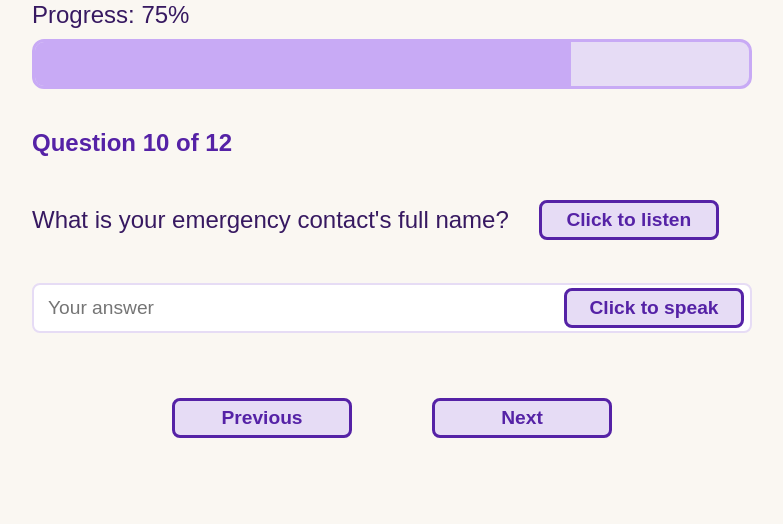
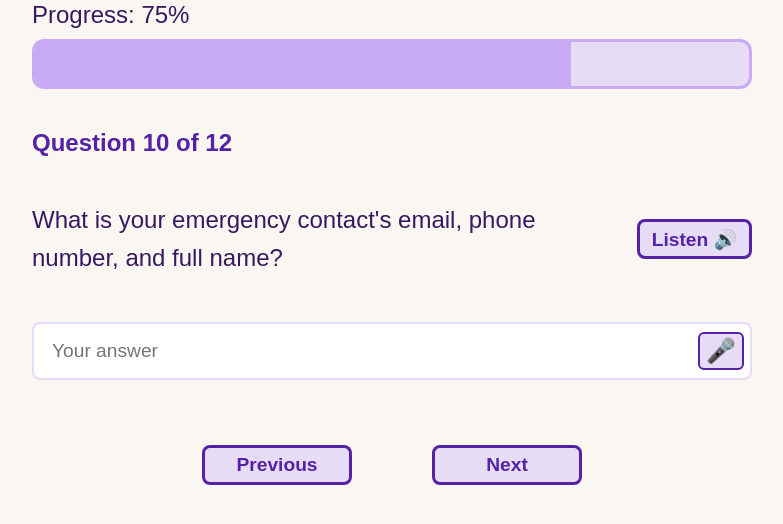
Before and after one commit to gittel-rosenblatt/iris, a Flask app: page /workspace in a window 1280 px wide. Shown: the part 210-734 px from the top of the page, without its empty margins (248-1031 px from the left). Run offline with Flask 3, Linux system fonts and the light colour scheme.

Commit message:
Add voice-to-text button to all pages with input boxes and create global.js file to handle vtt and tts

```diff
--- a/static/css/global.css
+++ b/static/css/global.css
@@ -116,6 +116,12 @@ img {
     background: transparent;
 }
 
+
+
+
+
+
+
 .btn, .btn a {
     font-family: var(--main-font);
     background-color: var(--iris-purple);
@@ -133,6 +139,35 @@ img {
     background-color: var(--text-header);
     color: var(--iris-purple);
     border: 5px solid var(--iris-purple);
+}
+
+.input-with-vtt {
+    position: relative;
+    width: 100%;
+}
+
+.vtt-icon-btn {
+    position: absolute;
+    right: 8px;
+    top: 50%;
+    transform: translateY(-50%);
+
+    font-size: var(--font-size-md);
+
+    background-color: var(--iris-purple);
+    border: 2px solid var(--text-header);
+    border-radius: 6px;
+    padding: 3px 6px;
+
+    cursor: pointer;
+    transition: all 0.2s ease;
+    z-index: 2;
+}
+
+.vtt-icon-btn:hover {
+    background-color: var(--text-header);
+    color: var(--iris-purple);
+    transform: translateY(-50%) scale(1.08);
 }
 
 .short-text {
@@ -340,7 +375,7 @@ footer {
 }
 
 .form-group input, .form-group textarea {
-    padding: 12px 14px;
+    padding: 16px 18px;
     border: 2px solid var(--iris-purple);
     border-radius: 8px;
     font-family: var(--main-font);
@@ -433,7 +468,7 @@ footer {
 #toggle-confirm-password {
     position: absolute;
     right: 10px;
-    bottom: 10px;
+    bottom: 14px;
     background-color: var(--iris-purple);
     color: var(--text-header);
     font-family: var(--main-font);
--- a/static/css/workspace.css
+++ b/static/css/workspace.css
@@ -90,7 +90,7 @@
     font-size: var(--font-size-sm);
     cursor: pointer;
     box-sizing: border-box;
-    width: 180px;
+    width: 150px;
     height: 40px;
 }
 
--- /dev/null
+++ b/static/js/global.js
@@ -0,0 +1,59 @@
+document.addEventListener('DOMContentLoaded', () => {
+    const inputs = document.querySelectorAll('input[type="text"], input[type="tel"], input[type="email"], textarea');
+
+    inputs.forEach(input => {
+        // Prevent adding multiple mic buttons if script runs twice
+        if (input.parentNode.classList.contains('input-with-vtt')) return;
+
+        const wrapper = document.createElement('div');
+        wrapper.className = 'input-with-vtt';
+
+        input.parentNode.insertBefore(wrapper, input);
+        wrapper.appendChild(input);
+
+        const btn = document.createElement('button');
+        btn.type = 'button';
+        btn.className = 'vtt-icon-btn';
+        btn.innerHTML = '🎤';
+        btn.setAttribute('data-tooltip', 'Click to speak');
+        btn.setAttribute('aria-label', 'Click to speak');
+
+        wrapper.appendChild(btn);
+
+        let recognition = null;
+        let isListening = false;
+
+        btn.addEventListener('click', () => {
+            const SpeechRecognition = window.SpeechRecognition || window.webkitSpeechRecognition;
+            if (!SpeechRecognition) return alert("Browser doesn't support Web Speech API");
+
+            if (isListening && recognition) {
+                recognition.stop();
+                return;
+            }
+
+            recognition = new SpeechRecognition();
+            isListening = true;
+            btn.textContent = '🔴';
+            btn.setAttribute('data-tooltip', 'Click to stop listening');
+
+            recognition.onresult = (e) => {
+                input.value = e.results[0][0].transcript;
+            };
+
+            recognition.onend = () => {
+                isListening = false;
+                btn.textContent = '🎤';
+                btn.setAttribute('data-tooltip', 'Click to speak');
+            };
+
+            recognition.onerror = () => {
+                isListening = false;
+                btn.textContent = '🎤';
+                btn.setAttribute('data-tooltip', 'Click to speak');
+            };
+
+            recognition.start();
+        });
+    });
+});
--- a/templates/contact.html
+++ b/templates/contact.html
@@ -6,6 +6,8 @@
     <title>Iris - Contact Us</title>
     <link rel="stylesheet" href="{{ url_for('static', filename='css/global.css') }}">
     <link rel="stylesheet" href="{{ url_for('static', filename='css/contact.css') }}">
+    <script src="{{ url_for('static', filename='js/contact.js') }}" defer></script>
+    <script src="{{ url_for('static', filename='js/global.js') }}" defer></script>
 </head>
 <body>
 
--- a/templates/dashboard.html
+++ b/templates/dashboard.html
@@ -6,6 +6,7 @@
     <title>Iris - Dashboard</title>
     <link rel="stylesheet" href="../static/css/global.css"> <!--{{ url_for('static', filename='css/global.css') }}-->
     <link rel="stylesheet" href="../static/css/dashboard.css"> <!--{{ url_for('static', filename='css/dashboard.css') }}-->
+    <script src="../static/js/global.js" defer></script> <!--{{ url_for('static', filename='js/global.js') }}-->
     <script src="../static/js/dashboard.js" defer></script> <!--{{ url_for('static', filename='js/dashboard.js') }}-->
 </head>
 <body>
--- a/templates/forgot-password.html
+++ b/templates/forgot-password.html
@@ -4,8 +4,9 @@
     <meta charset="UTF-8">
     <meta name="viewport" content="width=device-width, initial-scale=1.0">
     <title>Iris - Forgot Password</title>
-    <link rel="stylesheet" href="../static/css/global.css"> <!--{{ url_for('static', filename='css/global.css') }}-->
-    <link rel="stylesheet" href="../static/css/forgot-password.css"> <!--{{ url_for('static', filename='css/forgot-password.css') }}-->
+    <link rel="stylesheet" href="{{ url_for('static', filename='css/global.css') }}">
+    <link rel="stylesheet" href="{{ url_for('static', filename='css/forgot-password.css') }}">
+    <script src="{{ url_for('static', filename='js/global.js') }}" defer></script>
     <script src="{{ url_for('static', filename='js/auth.js') }}" defer></script>
 </head>
 <body>
--- a/templates/index.html
+++ b/templates/index.html
@@ -6,6 +6,7 @@
     <title>Iris - Home</title>
     <link rel="stylesheet" href="{{ url_for('static', filename='css/global.css') }}">
     <link rel="stylesheet" href="{{ url_for('static', filename='css/index.css') }}">
+    <script src="{{ url_for('static', filename='js/global.js') }}" defer></script>
 </head>
 <body>
 
--- a/templates/login.html
+++ b/templates/login.html
@@ -6,6 +6,7 @@
     <title>Iris - Login</title>
     <link rel="stylesheet" href="{{ url_for('static', filename='css/global.css') }}">
     <link rel="stylesheet" href="{{ url_for('static', filename='css/login.css') }}">
+    <script src="{{ url_for('static', filename='js/global.js') }}" defer></script>
     <script src="{{ url_for('static', filename='js/auth.js') }}" defer></script>
 </head>
 <body>
--- a/templates/privacy.html
+++ b/templates/privacy.html
@@ -6,6 +6,7 @@
     <title>Iris - Privacy Policy</title>
     <link rel="stylesheet" href="{{ url_for('static', filename='css/global.css') }}">
     <link rel="stylesheet" href="{{ url_for('static', filename='css/legal.css') }}">
+    <script src="{{ url_for('static', filename='js/global.js') }}" defer></script>
 </head>
 <body>
 
--- a/templates/profile.html
+++ b/templates/profile.html
@@ -7,6 +7,7 @@
     <link rel="stylesheet" href="../static/css/global.css"> <!--{{ url_for('static', filename='css/global.css') }}-->
     <link rel="stylesheet" href="../static/css/profile.css"> <!--{{ url_for('static', filename='css/profile.css') }}-->
     <script src="../static/js/profile.js" defer></script> <!--{{ url_for('static', filename='js/profile.js') }}-->
+    <script src="../static/js/global.js" defer></script> <!--{{ url_for('static', filename='js/global.js') }}-->
 </head>
 <body>
 
--- a/templates/reset-question.html
+++ b/templates/reset-question.html
@@ -6,6 +6,7 @@
     <title>Iris - Reset Password</title>
     <link rel="stylesheet" href="../static/css/global.css"> <!--{{ url_for('static', filename='css/global.css') }}-->
     <link rel="stylesheet" href="../static/css/reset-question.css"> <!--{{ url_for('static', filename='css/reset-question.css') }}-->
+    <script src="../static/js/global.js" defer></script> <!--{{ url_for('static', filename='js/global.js') }}-->
     <script src="../static/js/auth.js" defer></script> <!--{{ url_for('static', filename='js/auth.js') }}-->
 </head>
 <body>
--- a/templates/story.html
+++ b/templates/story.html
@@ -6,6 +6,7 @@
     <title>Iris - Our Story</title>
     <link rel="stylesheet" href="{{ url_for('static', filename='css/global.css') }}">
     <link rel="stylesheet" href="{{ url_for('static', filename='css/story.css') }}">
+    <script src="{{ url_for('static', filename='js/global.js') }}" defer></script>
 </head>
 <body>
 
--- a/templates/terms.html
+++ b/templates/terms.html
@@ -6,6 +6,8 @@
     <title>Iris - Terms of Service</title>
     <link rel="stylesheet" href="{{ url_for('static', filename='css/global.css') }}">
     <link rel="stylesheet" href="{{ url_for('static', filename='css/legal.css') }}">
+    <script src="{{ url_for('static', filename='js/global.js') }}" defer></script>
+</head>
 <body>
 
 <header>
--- a/templates/workspace.html
+++ b/templates/workspace.html
@@ -6,6 +6,7 @@
     <title>Iris - Workspace</title>
     <link rel="stylesheet" href="../static/css/global.css"> <!--{{ url_for('static', filename='css/global.css') }}-->
     <link rel="stylesheet" href="../static/css/workspace.css"> <!--{{ url_for('static', filename='css/workspace.css') }}-->
+    <script src="../static/js/global.js" defer></script> <!--{{ url_for('static', filename='js/global.js') }}-->
     <script src="../static/js/workspace.js" defer></script> <!--{{ url_for('static', filename='js/workspace.js') }}-->
 </head>
 <body>
@@ -57,8 +58,8 @@
     <section class="question-container">
         <h3>Question 10 of 12</h3>
         <div class="question-card">
-            <p>What is your emergency contact's full name?</p>
-            <button type="button" class="btn"id="text-to-speech">Click to listen</button>
+            <p>What is your emergency contact's email, phone number, and full name?</p>
+            <button type="button" class="btn tts"id="text-to-speech">Listen 🔊</button>
         </div>
 
         <div class="form-group">
@@ -69,7 +70,6 @@
             placeholder="Your answer"
             required
             >
-            <button type="button" class="btn" id="voice-to-text">Click to speak</button>
         </div>
     </section>
 
```
Also changed, not shown: static/js/contact.js (added), static/js/workspace.js (line endings or trailing spaces).
